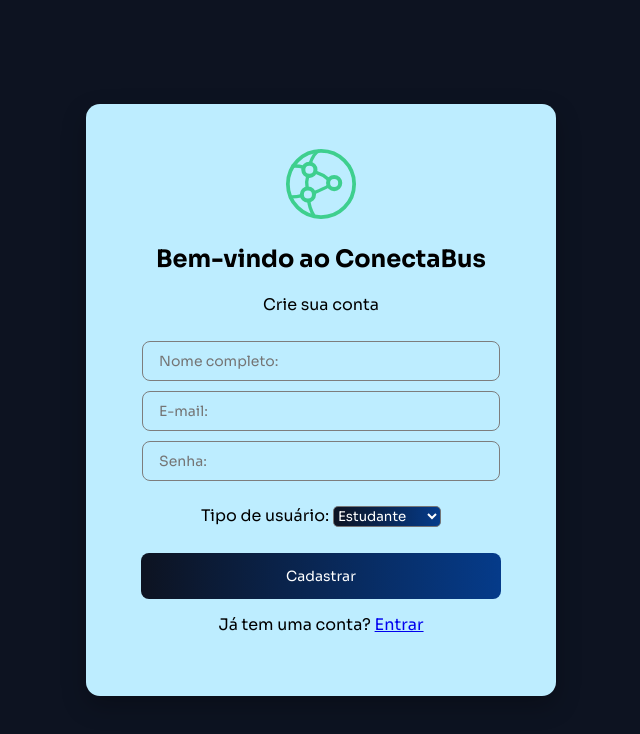
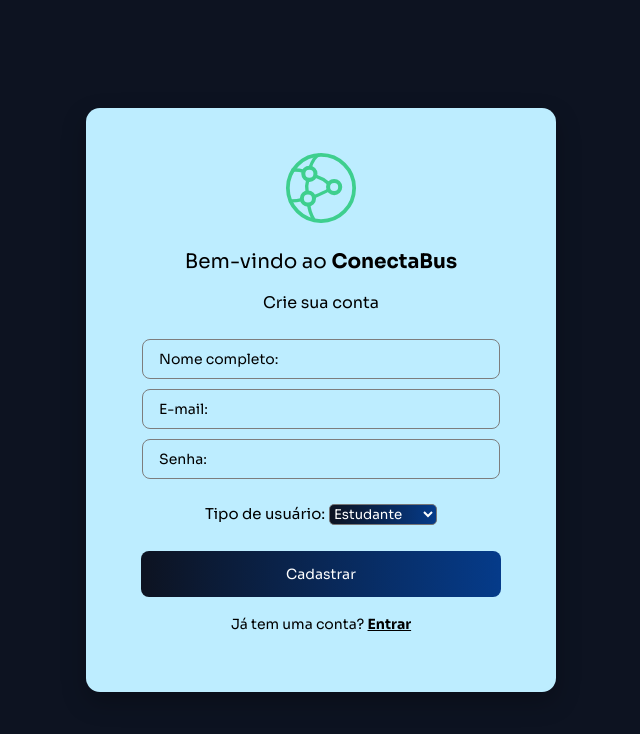
Before and after one commit to oedumelo/ConectaBus_Frontend, a plain HTML site: page signup.html in a window 1280 px wide. Shown: the whole page, without its empty margins (319-959 px from the left). Drawn offline with Linux system fonts and the light colour scheme.

Commit message:
Atualização de código CSS da página de Cadastro

```diff
--- a/signup.html
+++ b/signup.html
@@ -26,14 +26,14 @@
     <!-- FORMULÁRIO DE CADASTRO -->
     <div class="login-side">
       <div class="login-box">
-        <h2>Bem-vindo ao ConectaBus</h2>
+        <p class="title">Bem-vindo ao <strong>ConectaBus</strong></p>
         <p class="subtitle">Crie sua conta</p>
 
-        <input id="name" placeholder="Nome completo:" class="input-field" /><br />
-        <input id="email" placeholder="E-mail:" class="input-field" /><br />
-        <input id="password" type="password" placeholder="Senha:" class="input-field" /><br />
+        <input type="name" placeholder="Nome completo:" class="input-field" /><br />
+        <input type="email" placeholder="E-mail:" class="input-field" /><br />
+        <input type="password" placeholder="Senha:" class="input-field" /><br />
 
-        <label>Tipo de usuário:</label>
+        <label class="userTitle">Tipo de usuário:</label>
         <select class="userType">
           <option value="Estudante">Estudante</option>
           <option value="Governo">Governo</option>
@@ -43,7 +43,8 @@
         <button class="signupBtn">Cadastrar</button>
 
         <p class="signup-text">
-          Já tem uma conta? <a href="index.html">Entrar</a>
+          Já tem uma conta?
+          <a href="index.html"><b>Entrar</b></a>
         </p>
       </div>
     </div>
--- a/styles/auth.css
+++ b/styles/auth.css
@@ -66,7 +66,7 @@ body {
 .btn {
     font-family: 'Sora', sans-serif;
     width: 100%;
-    margin-top: 35px;
+    margin-top: 32px;
     padding: 14px;
     background: linear-gradient(90deg, #0D1321 0%, #053B8A 100%);
     border: none;
--- a/styles/cadastro.css
+++ b/styles/cadastro.css
@@ -26,6 +26,20 @@ body {
     color: black
 }
 
+.title {
+    font-family: 'Sora', sans-serif;
+    color: #000;
+    font-size: 20px;
+    margin-top: 20px;
+    margin-bottom: 5px;
+    line-height: 1.4;
+}
+
+.subtitle {
+    font-size: 16px;
+    color: #000;
+}
+
 .input-field {
     font-family: 'Sora', sans-serif;
     width: 90%;
@@ -36,6 +50,16 @@ body {
     border: 1px solid #7D7D7D;
     font-size: 14px;
     color: black ;
+}
+
+.input-field::placeholder {
+    color: black;
+    opacity: 1;
+}
+
+.userTitle {
+    font-size: 15px;
+    color: #000;
 }
 
 .userType{
@@ -62,6 +86,12 @@ body {
     transition: 0.3s;
 }
 
-.signup-text{
-    margin-top: 15px;
+.signup-text {
+    margin-top: 18px;
+    color: #000;
+    font-size: 14px;
 }
+.signup-text a {
+    text-decoration: underline;
+    color: #000;
+}
```
